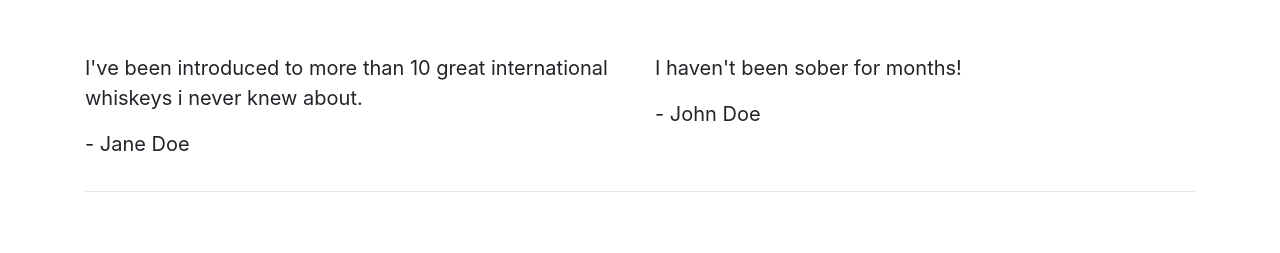
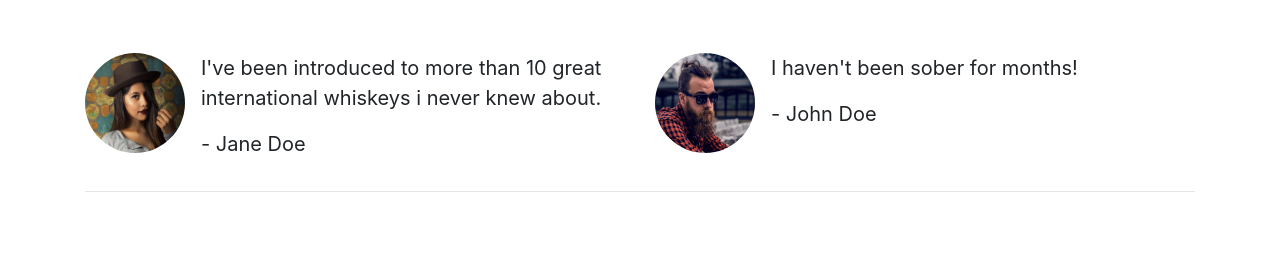
Before and after one commit to lakpagd/bootstrap-webpage, a plain HTML site: page index.html in a window 1280 px wide. Shown: the part 538-791 px from the top of the page. Drawn offline with nearby package versions, Linux system fonts and the light colour scheme.

Commit message:
feat: added images to the quotes section

```diff
--- a/index.html
+++ b/index.html
@@ -9,6 +9,12 @@
 			rel="stylesheet"
 			href="https://cdn.jsdelivr.net/npm/bootstrap@4.5.3/dist/css/bootstrap.min.css"
 			integrity="sha384-TX8t27EcRE3e/ihU7zmQxVncDAy5uIKz4rEkgIXeMed4M0jlfIDPvg6uqKI2xXr2"
+			crossorigin="anonymous"
+		/>
+		<link
+			rel="stylesheet"
+			href="https://use.fontawesome.com/releases/v5.6.3/css/all.css"
+			integrity="sha384-UHRtZLI+pbxtHCWp1t77Bi1L4ZtiqrqD80Kn4Z8NTSRyMA2Fd33n5dQ8lWUE00s/"
 			crossorigin="anonymous"
 		/>
 		<link rel="stylesheet" href="assets/css/style.css" />
@@ -67,19 +73,46 @@
 				</div>
 				<div class="row">
 					<div class="col-12 col-md-6">
+						<div class="media">
+							<div class="d-none d-sm-block">
+								<img
+									src="assets/imgs/girl-image.png"
+									class="rounded-circle mr-3"
+									height="100"
+									width="100"
+									alt="Picture of Girl"
+								/>
+							</div>
+							<div class="media-body">
 								<blockquote class="blockquote">
 									<p>
-								I've been introduced to more than 10 great
-								international whiskeys i never knew about.
+										I've been introduced to more than 10
+										great international whiskeys i never
+										knew about.
 									</p>
 									<p>- Jane Doe</p>
 								</blockquote>
 							</div>
+						</div>
+					</div>
 					<div class="col-12 col-md-6">
+						<div class="media">
+							<div class="d-none d-sm-block">
+								<img
+									src="assets/imgs/guy-image.png"
+									class="rounded-circle mr-3"
+									height="100"
+									width="100"
+									alt="Picture of Girl"
+								/>
+							</div>
+							<div class="media-body">
 								<blockquote class="blockquote">
 									<p>I haven't been sober for months!</p>
 									<p>- John Doe</p>
 								</blockquote>
+							</div>
+						</div>
 					</div>
 				</div>
 			</section>
```
Also changed, not shown: assets/imgs/girl-image.png (added), assets/imgs/guy-image.png (added). Lines whose indentation alone changed are shown as unchanged.
